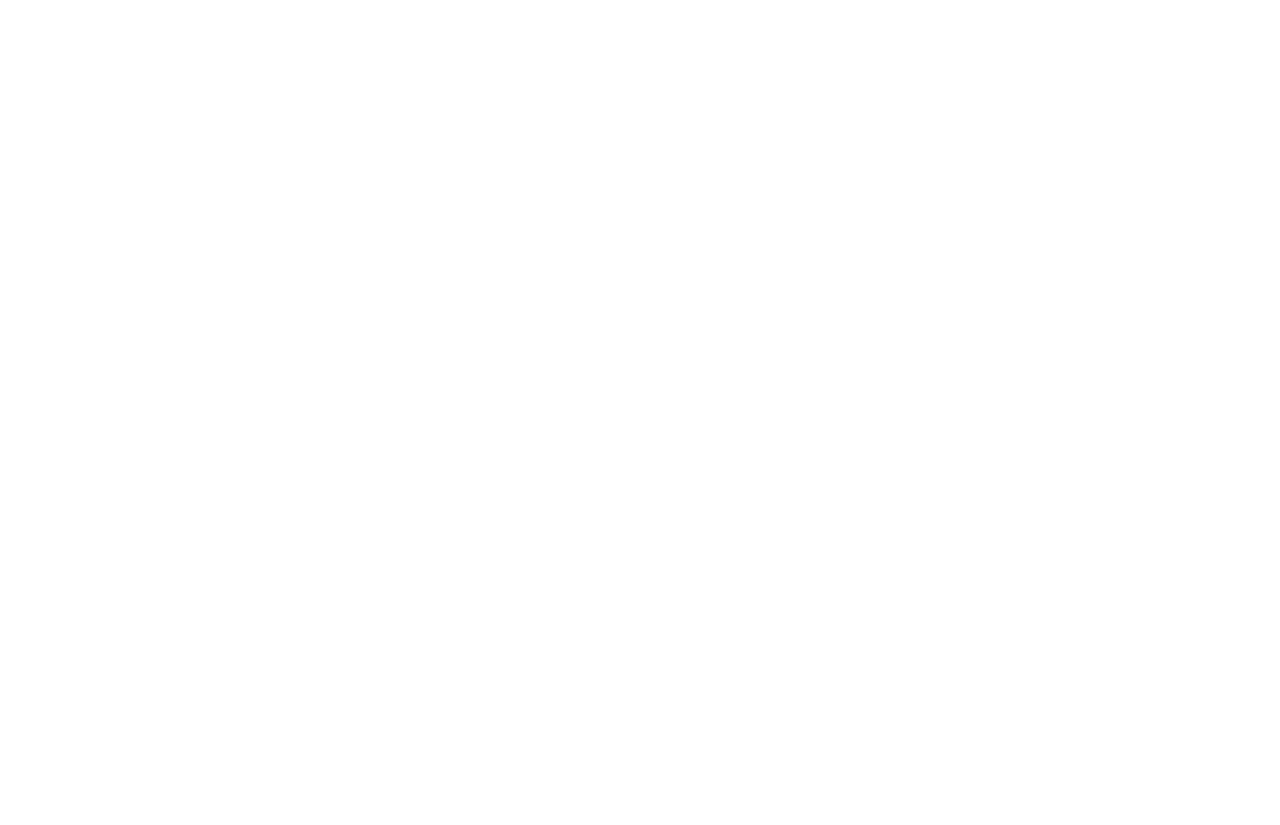
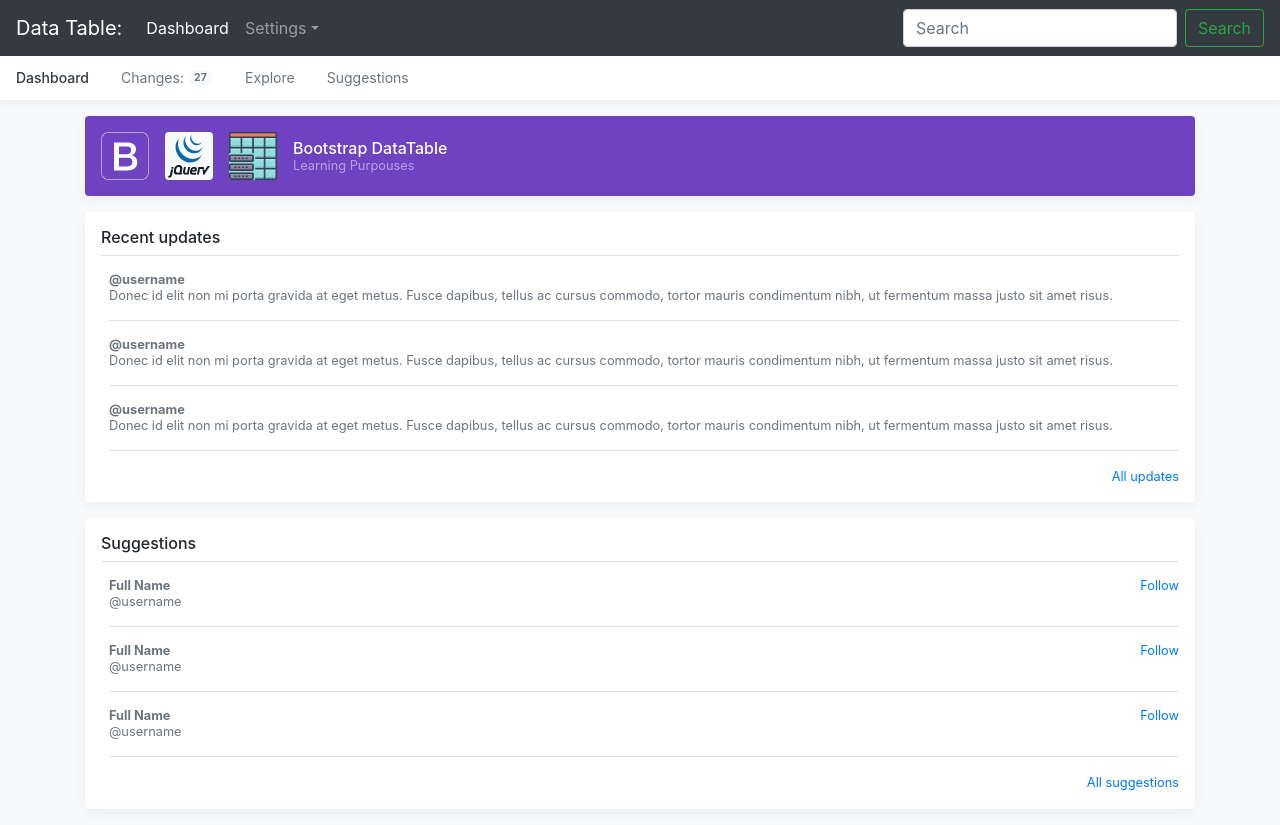
Before and after one commit to konrad2415/JqueryLv2, a PHP site: page / in a window 1280 px wide. Before the commit the page is empty. Before the commit the page ends 800 px from the top, so only its background shows below. Run offline with PHP 8.4, Linux system fonts and the light colour scheme; some libraries are stand-ins or nearby versions.

Commit message:
added images and css

```diff
--- a/class/connect.php
+++ b/class/connect.php
@@ -1,8 +1,8 @@
 <?php
        $server = 'localhost';
-       $usr    = 'konrad'
-       $pass   = 'ycgalardy2415'
-       $db     = 'juegos'
+       $usr    = 'konrad';
+       $pass   = 'Hall0w33nday';
+       $db     = 'juegos';
 
        $conn = new mysqli($server,$usr,$pass,$db); // server | user | pass-code | database
 
--- a/deps.php
+++ b/deps.php
@@ -1,7 +1,11 @@
 <link rel="stylesheet" href="libs/bootstrap/bootstrap.min.css" />
+<link rel="stylesheet" href="libs/bootstrap/offcanvas.css" />
+
+<link rel="icon" href="imgs/favicon.ico">
 
 <link rel="stylesheet" href="libs/datatable/bootstrap.css" />
 <link rel="stylesheet" href="libs/datatable/dataTables.bootstrap4.min.css" />
+
 
 
 <link rel="stylesheet" href="libs/alertify/css/alertify.min.css" />
--- a/index.php
+++ b/index.php
@@ -0,0 +1,144 @@
+<!doctype html>
+<html lang="en">
+  <head>
+    <meta charset="utf-8">
+    <meta name="viewport" content="width=device-width, initial-scale=1, shrink-to-fit=no">
+    <meta name="description" content="Testing JQuery Data Table with Ajax and php+MySql db connection live load and search in a Bootstrap page">
+    <meta name="author" content="Daibel Inle Martínez Sánchez | Konrad Zuse ">
+
+
+    <title>JQ  DataTable</title>
+    <?php
+       require_once "deps.php"
+    ?>
+  </head>
+
+  <body class="bg-light">
+
+    <nav class="navbar navbar-expand-md fixed-top navbar-dark bg-dark">
+      <a class="navbar-brand" href="#">Data Table:</a>
+      <button class="navbar-toggler p-0 border-0" type="button" data-toggle="offcanvas">
+        <span class="navbar-toggler-icon"></span>
+      </button>
+
+      <div class="navbar-collapse offcanvas-collapse" id="navbarsExampleDefault">
+        <ul class="navbar-nav mr-auto">
+          <li class="nav-item active">
+            <a class="nav-link" href="#">Dashboard <span class="sr-only">(current)</span></a>
+          </li>
+
+          <li class="nav-item dropdown">
+            <a class="nav-link dropdown-toggle" href="http://example.com" id="dropdown01" data-toggle="dropdown" aria-haspopup="true" aria-expanded="false">Settings</a>
+            <div class="dropdown-menu" aria-labelledby="dropdown01">
+              <a class="dropdown-item" href="#">Action</a>
+              <a class="dropdown-item" href="#">Another action</a>
+            </div>
+          </li>
+        </ul>
+        <form class="form-inline my-2 my-lg-0">
+          <input class="form-control mr-sm-2" type="text" placeholder="Search" aria-label="Search">
+          <button class="btn btn-outline-success my-2 my-sm-0" type="submit">Search</button>
+        </form>
+      </div>
+    </nav>
+
+    <div class="nav-scroller bg-white box-shadow">
+      <nav class="nav nav-underline">
+        <a class="nav-link active" href="#">Dashboard</a>
+        <a class="nav-link" href="#">
+          Changes:
+          <span class="badge badge-pill bg-light align-text-bottom">27</span>
+        </a>
+        <a class="nav-link" href="#">Explore</a>
+        <a class="nav-link" href="#">Suggestions</a>
+      </nav>
+    </div>
+
+    <main role="main" class="container">
+      <div class="d-flex align-items-center p-3 my-3 text-white-50 bg-purple rounded box-shadow">
+        <img class="mr-3" src="libs/bootstrap/bootstrap-outline.svg" alt="" width="48" height="48">
+        <img class="mr-3 bg-light rounded" src="imgs/jquery-vertical.svg" alt="" width="48" height="48">
+        <img class="mr-3" src="imgs/datatable-2021940-1705360.png" alt="" width="48" height="48">
+        <div class="lh-100">
+          <h6 class="mb-0 text-white lh-100">Bootstrap DataTable</h6>
+          <small>Learning Purpouses</small>
+        </div>
+      </div>
+
+      <div class="my-3 p-3 bg-white rounded box-shadow">
+        <h6 class="border-bottom border-gray pb-2 mb-0">Recent updates</h6>
+        <div class="media text-muted pt-3">
+          <img data-src="holder.js/32x32?theme=thumb&bg=007bff&fg=007bff&size=1" alt="" class="mr-2 rounded">
+          <p class="media-body pb-3 mb-0 small lh-125 border-bottom border-gray">
+            <strong class="d-block text-gray-dark">@username</strong>
+            Donec id elit non mi porta gravida at eget metus. Fusce dapibus, tellus ac cursus commodo, tortor mauris condimentum nibh, ut fermentum massa justo sit amet risus.
+          </p>
+        </div>
+        <div class="media text-muted pt-3">
+          <img data-src="holder.js/32x32?theme=thumb&bg=e83e8c&fg=e83e8c&size=1" alt="" class="mr-2 rounded">
+          <p class="media-body pb-3 mb-0 small lh-125 border-bottom border-gray">
+            <strong class="d-block text-gray-dark">@username</strong>
+            Donec id elit non mi porta gravida at eget metus. Fusce dapibus, tellus ac cursus commodo, tortor mauris condimentum nibh, ut fermentum massa justo sit amet risus.
+          </p>
+        </div>
+        <div class="media text-muted pt-3">
+          <img data-src="holder.js/32x32?theme=thumb&bg=6f42c1&fg=6f42c1&size=1" alt="" class="mr-2 rounded">
+          <p class="media-body pb-3 mb-0 small lh-125 border-bottom border-gray">
+            <strong class="d-block text-gray-dark">@username</strong>
+            Donec id elit non mi porta gravida at eget metus. Fusce dapibus, tellus ac cursus commodo, tortor mauris condimentum nibh, ut fermentum massa justo sit amet risus.
+          </p>
+        </div>
+        <small class="d-block text-right mt-3">
+          <a href="#">All updates</a>
+        </small>
+      </div>
+
+      <div class="my-3 p-3 bg-white rounded box-shadow">
+        <h6 class="border-bottom border-gray pb-2 mb-0">Suggestions</h6>
+        <div class="media text-muted pt-3">
+          <img data-src="holder.js/32x32?theme=thumb&bg=007bff&fg=007bff&size=1" alt="" class="mr-2 rounded">
+          <div class="media-body pb-3 mb-0 small lh-125 border-bottom border-gray">
+            <div class="d-flex justify-content-between align-items-center w-100">
+              <strong class="text-gray-dark">Full Name</strong>
+              <a href="#">Follow</a>
+            </div>
+            <span class="d-block">@username</span>
+          </div>
+        </div>
+        <div class="media text-muted pt-3">
+          <img data-src="holder.js/32x32?theme=thumb&bg=007bff&fg=007bff&size=1" alt="" class="mr-2 rounded">
+          <div class="media-body pb-3 mb-0 small lh-125 border-bottom border-gray">
+            <div class="d-flex justify-content-between align-items-center w-100">
+              <strong class="text-gray-dark">Full Name</strong>
+              <a href="#">Follow</a>
+            </div>
+            <span class="d-block">@username</span>
+          </div>
+        </div>
+        <div class="media text-muted pt-3">
+          <img data-src="holder.js/32x32?theme=thumb&bg=007bff&fg=007bff&size=1" alt="" class="mr-2 rounded">
+          <div class="media-body pb-3 mb-0 small lh-125 border-bottom border-gray">
+            <div class="d-flex justify-content-between align-items-center w-100">
+              <strong class="text-gray-dark">Full Name</strong>
+              <a href="#">Follow</a>
+            </div>
+            <span class="d-block">@username</span>
+          </div>
+        </div>
+        <small class="d-block text-right mt-3">
+          <a href="#">All suggestions</a>
+        </small>
+      </div>
+    </main>
+
+    <!-- Bootstrap core JavaScript
+    ================================================== -->
+    <!-- Placed at the end of the document so the pages load faster -->
+    <script src="https://code.jquery.com/jquery-3.2.1.slim.min.js" integrity="sha384-KJ3o2DKtIkvYIK3UENzmM7KCkRr/rE9/Qpg6aAZGJwFDMVNA/GpGFF93hXpG5KkN" crossorigin="anonymous"></script>
+    <script>window.jQuery || document.write('<script src="../../assets/js/vendor/jquery-slim.min.js"><\/script>')</script>
+    <script src="../../assets/js/vendor/popper.min.js"></script>
+    <script src="../../dist/js/bootstrap.min.js"></script>
+    <script src="../../assets/js/vendor/holder.min.js"></script>
+    <script src="offcanvas.js"></script>
+  </body>
+</html>
--- /dev/null
+++ b/libs/bootstrap/offcanvas.css
@@ -0,0 +1,80 @@
+html,
+body {
+  overflow-x: hidden; /* Prevent scroll on narrow devices */
+}
+
+body {
+  padding-top: 56px;
+}
+
+@media (max-width: 767.98px) {
+  .offcanvas-collapse {
+    position: fixed;
+    top: 56px; /* Height of navbar */
+    bottom: 0;
+    width: 100%;
+    padding-right: 1rem;
+    padding-left: 1rem;
+    overflow-y: auto;
+    background-color: var(--gray-dark);
+    transition: -webkit-transform .3s ease-in-out;
+    transition: transform .3s ease-in-out;
+    transition: transform .3s ease-in-out, -webkit-transform .3s ease-in-out;
+    -webkit-transform: translateX(100%);
+    transform: translateX(100%);
+  }
+  .offcanvas-collapse.open {
+    -webkit-transform: translateX(-1rem);
+    transform: translateX(-1rem); /* Account for horizontal padding on navbar */
+  }
+}
+
+.nav-scroller {
+  position: relative;
+  z-index: 2;
+  height: 2.75rem;
+  overflow-y: hidden;
+}
+
+.nav-scroller .nav {
+  display: -webkit-box;
+  display: -ms-flexbox;
+  display: flex;
+  -ms-flex-wrap: nowrap;
+  flex-wrap: nowrap;
+  padding-bottom: 1rem;
+  margin-top: -1px;
+  overflow-x: auto;
+  color: rgba(255, 255, 255, .75);
+  text-align: center;
+  white-space: nowrap;
+  -webkit-overflow-scrolling: touch;
+}
+
+.nav-underline .nav-link {
+  padding-top: .75rem;
+  padding-bottom: .75rem;
+  font-size: .875rem;
+  color: var(--secondary);
+}
+
+.nav-underline .nav-link:hover {
+  color: var(--blue);
+}
+
+.nav-underline .active {
+  font-weight: 500;
+  color: var(--gray-dark);
+}
+
+.text-white-50 { color: rgba(255, 255, 255, .5); }
+
+.bg-purple { background-color: var(--purple); }
+
+.border-bottom { border-bottom: 1px solid #e5e5e5; }
+
+.box-shadow { box-shadow: 0 .25rem .75rem rgba(0, 0, 0, .05); }
+
+.lh-100 { line-height: 1; }
+.lh-125 { line-height: 1.25; }
+.lh-150 { line-height: 1.5; }
```
Also changed, not shown: imgs/css3_jquery.png (added), imgs/datatable-2021940-1705360.png (added), imgs/favicon.ico (added), imgs/jquery-vertical.svg (added), imgs/jquery.png (added), libs/bootstrap/bootstrap-outline.svg (added), libs/bootstrap/favicon.ico (added).
